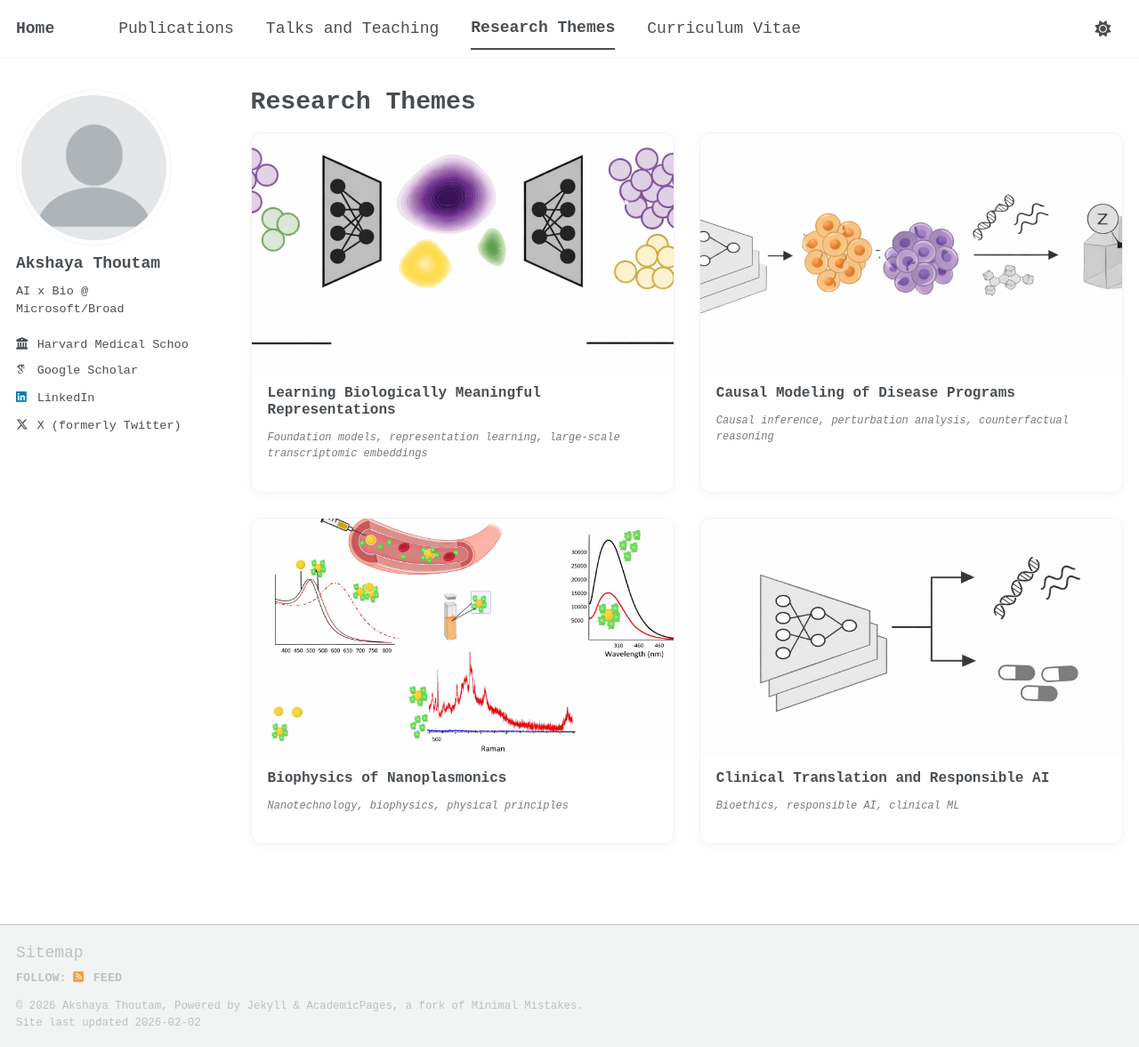
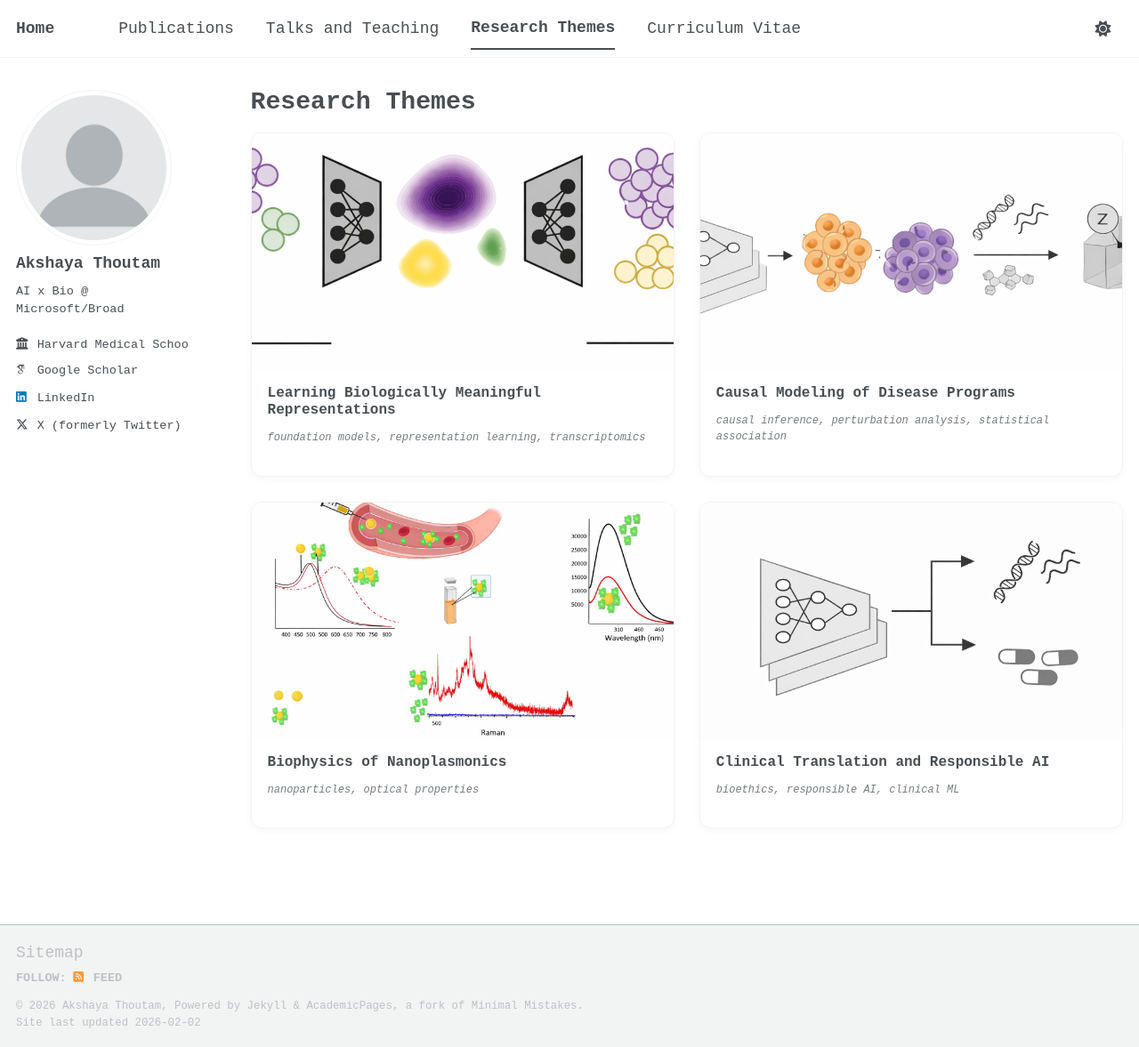
Before and after one commit to AkshayaThoutam/akshayathoutam.github.io, a Jekyll site: the page built from _pages/research-themes.html, in a window 1280 px wide and 1177 px high. Shown: the whole window at 89% size. Built offline with Jekyll 4.4.1, drawn with Linux system fonts in a browser that asks for light colours; some web fonts are replaced; a script bundle is joined from its source files by our own code; library files that are not in the unit come from our copies; some of the changed lines change nothing that is shown.

```diff
--- a/_pages/research-themes.html
+++ b/_pages/research-themes.html
@@ -150,7 +150,7 @@
       <img class="theme-image" src="/assets/images/themes/representations.png">
       <div class="theme-meta">
         <h3 class="theme-title">Learning Biologically Meaningful Representations</h3>
-        <p class="theme-keywords">Foundation models, representation learning, large-scale transcriptomic embeddings</p>
+        <p class="theme-keywords">foundation models, representation learning, transcriptomics</p>
       </div>
     </a>
   </div>
@@ -160,7 +160,7 @@
       <img class="theme-image" src="/assets/images/themes/causal.png">
       <div class="theme-meta">
         <h3 class="theme-title">Causal Modeling of Disease Programs</h3>
-        <p class="theme-keywords">Causal inference, perturbation analysis, counterfactual reasoning</p>
+        <p class="theme-keywords">causal inference, perturbation analysis, statistical association</p>
       </div>
     </a>
   </div>
@@ -170,7 +170,7 @@
       <img class="theme-image" src="/assets/images/themes/nanoplasmonics.png">
       <div class="theme-meta">
         <h3 class="theme-title">Biophysics of Nanoplasmonics</h3>
-        <p class="theme-keywords">Nanotechnology, biophysics, physical principles</p>
+        <p class="theme-keywords">nanoparticles, optical properties</p>
       </div>
     </a>
   </div>
@@ -180,7 +180,7 @@
       <img class="theme-image" src="/assets/images/themes/clinical-ai.png">
       <div class="theme-meta">
         <h3 class="theme-title">Clinical Translation and Responsible AI</h3>
-        <p class="theme-keywords">Bioethics, responsible AI, clinical ML</p>
+        <p class="theme-keywords">bioethics, responsible AI, clinical ML</p>
       </div>
     </a>
   </div>
@@ -207,7 +207,8 @@
           Machine learning methods are increasingly used to model complex biological systems,
           particularly in the analysis of large and multimodal datasets. However, models that
           achieve strong predictive performance do not always learn representations that are
-          biologically meaningful or interpretable.
+          biologically meaningful or interpretable. I hope to develop models that learn representations
+          reflecting both accurate prediction and deeper biological understanding.
         </p>
 
         <div class="rt-modal-section">
@@ -245,9 +246,11 @@
       <div class="rt-modal-content">
 
         <p>
-          Transcriptomic analyses of disease are often dominated by correlational patterns.
-          Causal modeling frameworks enable identification of molecular drivers rather than
-          downstream consequences.
+          Transcriptomic analyses of disease are typically dominated by correlational patterns
+          that do not resolve causal structure. Causal modeling frameworks enable identification
+          of molecular drivers rather than downstream consequences. I apply these methods to
+          disentangle causal mechanisms underlying cell states and disease progression from
+          confounded or spurious associations.
         </p>
 
         <div class="rt-modal-section">
@@ -285,8 +288,10 @@
       <div class="rt-modal-content">
 
         <p>
-          Biological systems are governed by physical principles operating at the nanoscale.
-          Nanotechnology provides engineered probes for interrogating these mechanisms.
+          Biological systems are governed not only by molecular interactions but also by
+          fundamental physical principles operating at the nanoscale. I use nanotechnology
+          and biophysical modeling to understand how physical properties shape molecular
+          organization and biological behavior.
         </p>
 
         <div class="rt-modal-section">
@@ -324,9 +329,31 @@
       <div class="rt-modal-content">
 
         <p>
-          Integrating machine learning into clinical research requires methodological rigor
-          alongside ethical accountability and patient-centered evaluation.
+          The integration of machine learning into clinical research introduces ethical challenges
+          that extend beyond technical performance, including concerns around bias, transparency,
+          patient representation, and downstream impact on medical decision-making. I focus on embedding principles of
+          responsible AI and bioethics into the design and evaluation of computational models for biomedical research.
+          Aligning methodological rigor with ethical accountability ensures that AI-driven discoveries are both scientifically
+          sound and clinically trustworthy.
         </p>
+
+        <div class="rt-modal-section">
+          <h4>Clinical Experience</h4>
+          <p style="font-size: 13px; margin: 0 0 10px 0; color: var(--global-text-color, #555);">
+          </p> <h4>Shadowing</h4>
+          <ul> <li><strong>Pediatric Pathology</strong> —
+            Boston Children's Hospital (60 hours)</li>
+            <li><strong>Pediatric Hematology/Oncology</strong> — Boston Children's Hospital (8 hours)</li>
+            <li><strong>Neurosurgery</strong> — Atlanta VA Medical Center (80 hours)</li>
+            <li><strong>Pediatrics</strong> — All Pediatrics Tampa (100 hours)</li>
+            <li><strong>Sarcoma Oncology</strong> — Moffitt Cancer Center (40 hours)</li>
+            <li><strong>Thoracic Surgery</strong> — Moffitt Cancer Center (40 hours)</li></ul>
+          <h4 style="margin-top: 12px;">Volunteering</h4> <ul>
+            <li><strong>Emergency Department</strong> — Massachusetts General Hospital (74 hours)</li>
+            <li><strong>Arts in Medicine Program</strong> — Emory Winship Cancer Center (150 hours)</li>
+            <li><strong>Care Package Initiative</strong> — AdventHealth Florida (100 hours)</li>
+            <li><strong>Recycling Initiative</strong> — Cedars-Sinai Hospital (200 hours)</li> </ul>
+        </div>
 
         <div class="rt-modal-section">
           <h4>Selected Publications</h4>
```
